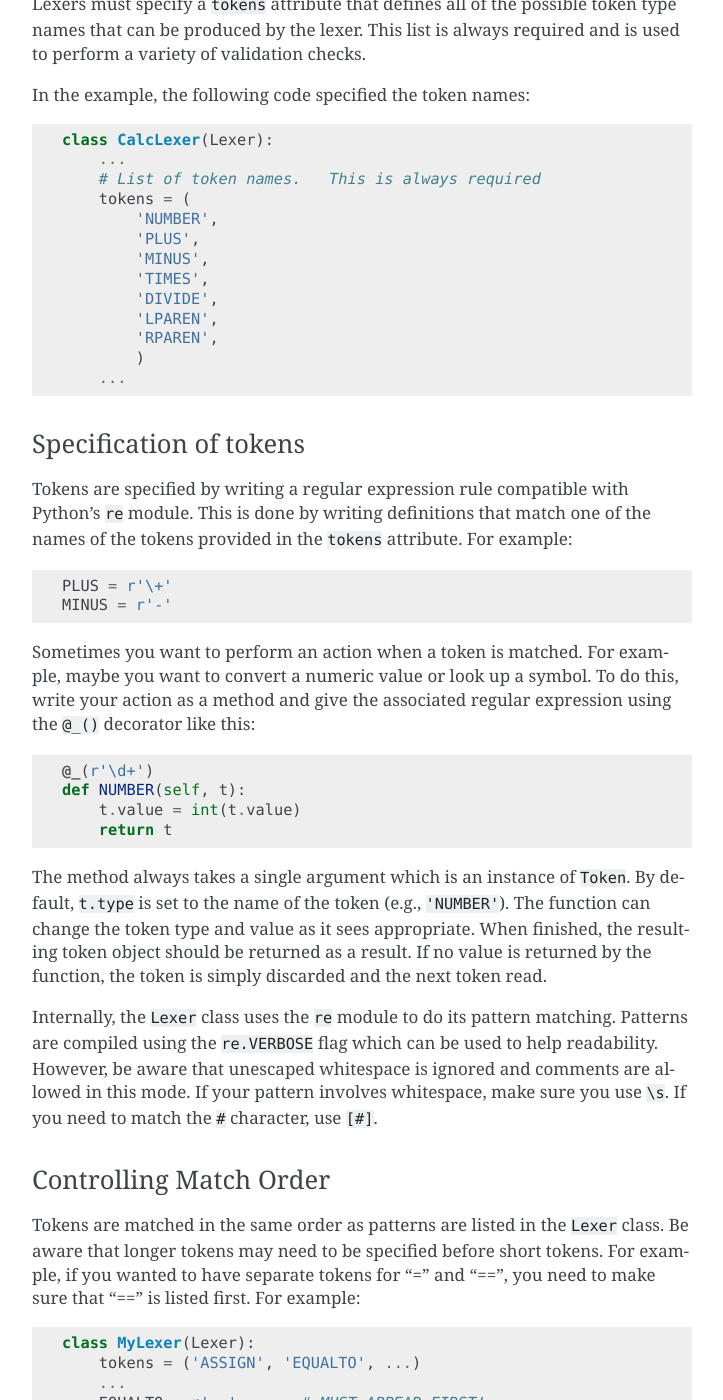
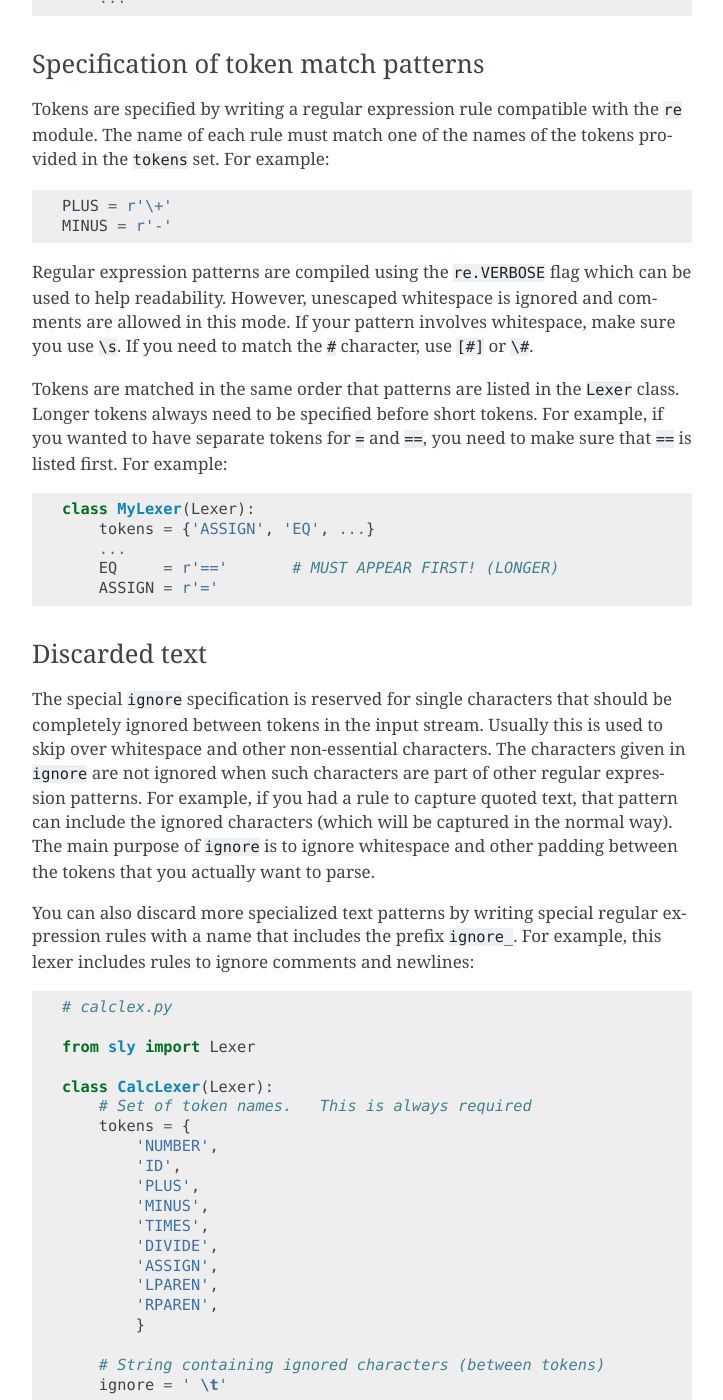
Before and after one commit to dabeaz/sly, a Sphinx documentation site: the page built from docs/sly.rst, in a window 1280 px wide and 1400 px high, scrolled down 3049 px. Shown: the whole window, without its empty margins (388-1111 px from the left). Built offline with Sphinx 7.4.7, drawn with Linux system fonts in a browser that asks for light colours; some of the changed text lies outside the part shown.

Commit message:
Doc update

```diff
--- a/docs/sly.rst
+++ b/docs/sly.rst
@@ -60,130 +60,193 @@ described by the following list of token tuples::
       ('ID','t'), ('RPAREN',')' ]
 
 The SLY ``Lexer`` class is used to do this.   Here is a sample of a simple
-lexer::
+lexer that tokenizes the above text::
 
-    # ------------------------------------------------------------
     # calclex.py
-    #
-    # Lexer for a simple expression evaluator for
-    # numbers and +,-,*,/
-    # ------------------------------------------------------------
 
     from sly import Lexer
 
     class CalcLexer(Lexer):
-        # List of token names.   This is always required
-        tokens = (
+        # Set of token names.   This is always required
+        tokens = {
+            'ID',
             'NUMBER',
             'PLUS',
             'MINUS',
             'TIMES',
             'DIVIDE',
+            'ASSIGN',
             'LPAREN',
             'RPAREN',
-            )
+            }
 
-        # String containing ignored characters (spaces and tabs)
+        # String containing ignored characters between tokens
         ignore = ' \t'
 
-        # Regular expression rules for simple tokens
+        # Regular expression rules for tokens
+        ID      = r'[a-zA-Z_][a-zA-Z0-9_]*'
+        NUMBER  = r'\d+'
+        PLUS    = r'\+'
+        MINUS   = r'-'
+        TIMES   = r'\*'
+        DIVIDE  = r'/'
+        ASSIGN  = r'='
+        LPAREN  = r'\('
+        RPAREN  = r'\)'
+
+    if __name__ == '__main__':
+        data = 'x = 3 + 42 * (s - t)'
+        lexer = CalcLexer()
+        for tok in lexer.tokenize(data):
+            print('type=%r, value=%r' % (tok.type, tok.value))
+
+When executed, the example will produce the following output::
+
+    type='ID', value='x'
+    type='ASSIGN', value='='
+    type='NUMBER', value='3'
+    type='PLUS', value='+'
+    type='NUMBER', value='42'
+    type='TIMES', value='*'
+    type='LPAREN', value='('
+    type='ID', value='s'
+    type='MINUS', value='-'
+    type='ID', value='t'
+    type='RPAREN', value=')'
+
+A lexer only has one public method ``tokenize()``.  This is a generator
+function that produces a stream of ``Token`` instances.
+The ``type`` and ``value`` attributes of ``Token`` contain the
+token type name and value respectively.
+
+The tokens set
+^^^^^^^^^^^^^^^
+
+Lexers must specify a ``tokens`` set that defines all of the possible
+token type names that can be produced by the lexer.  This is always
+required and is used to perform a variety of validation checks.
+
+In the example, the following code specified the token names::
+
+    class CalcLexer(Lexer):
+        ...
+        # Set of token names.   This is always required
+        tokens = {
+            'ID',
+            'NUMBER',
+            'PLUS',
+            'MINUS',
+            'TIMES',
+            'DIVIDE',
+            'ASSIGN',
+            'LPAREN',
+            'RPAREN',
+            }
+        ...
+
+Specification of token match patterns
+^^^^^^^^^^^^^^^^^^^^^^^^^^^^^^^^^^^^^
+
+Tokens are specified by writing a regular expression rule compatible
+with the ``re`` module.  The name of each rule must match one of the
+names of the tokens provided in the ``tokens`` set.  For example::
+
+    PLUS = r'\+'
+    MINUS = r'-'
+
+Regular expression patterns are compiled using the ``re.VERBOSE`` flag
+which can be used to help readability.  However,
+unescaped whitespace is ignored and comments are allowed in this mode.
+If your pattern involves whitespace, make sure you use ``\s``.  If you
+need to match the ``#`` character, use ``[#]`` or ``\#``.
+
+Tokens are matched in the same order that patterns are listed in the
+``Lexer`` class.  Longer tokens always need to be specified before
+short tokens.  For example, if you wanted to have separate tokens for
+``=`` and ``==``, you need to make sure that ``==`` is listed first.  For
+example::
+
+    class MyLexer(Lexer):
+        tokens = {'ASSIGN', 'EQ', ...}
+        ...
+        EQ     = r'=='       # MUST APPEAR FIRST! (LONGER)
+        ASSIGN = r'='
+
+Discarded text
+^^^^^^^^^^^^^^
+
+The special ``ignore`` specification is reserved for single characters
+that should be completely ignored between tokens in the input stream.
+Usually this is used to skip over whitespace and other non-essential
+characters.  The characters given in ``ignore`` are not ignored when
+such characters are part of other regular expression patterns.  For
+example, if you had a rule to capture quoted text, that pattern can
+include the ignored characters (which will be captured in the normal
+way).  The main purpose of ``ignore`` is to ignore whitespace and
+other padding between the tokens that you actually want to parse.
+
+You can also discard more specialized text patterns by writing special
+regular expression rules with a name that includes the prefix
+``ignore_``.  For example, this lexer includes rules to ignore
+comments and newlines::
+
+    # calclex.py
+
+    from sly import Lexer
+
+    class CalcLexer(Lexer):
+        # Set of token names.   This is always required
+        tokens = {
+            'NUMBER',
+            'ID',
+            'PLUS',
+            'MINUS',
+            'TIMES',
+            'DIVIDE',
+            'ASSIGN',
+            'LPAREN',
+            'RPAREN',
+            }
+
+        # String containing ignored characters (between tokens)
+        ignore = ' \t'
+
+        # Regular expression rules for tokens
         PLUS    = r'\+'
         MINUS   = r'-'
         TIMES   = r'\*'
         DIVIDE  = r'/'
         LPAREN  = r'\('
         RPAREN  = r'\)'
+        ASSIGN  = r'='
+        NUMBER  = r'\d+'
+        ID      = r'[a-zA-Z_][a-zA-Z0-9_]*'
 
-        # A regular expression rule with some action code
-        @_(r'\d+')
-        def NUMBER(self, t):
-            t.value = int(t.value)
-            return t
-
-        # Define a rule so we can track line numbers
-        @_(r'\n+')
-        def newline(self, t):
-            self.lineno += len(t.value)
-
-        # Error handling rule (skips ahead one character)
-        def error(self, value):
-            print("Line %d: Illegal character '%s'" %
-	          (self.lineno, value[0]))
-            self.index += 1
+        # Ignored text
+        ignore_comment = r'\#.*'
+        ignore_newline = r'\n+'
 
     if __name__ == '__main__':
-        data = '''
-                 3 + 4 * 10
-                   + -20 * ^ 2
-               '''
-
+        data = '''x = 3 + 42
+                    * (s    # This is a comment
+                        - t)'''
         lexer = CalcLexer()
         for tok in lexer.tokenize(data):
-            print(tok)
+            print('type=%r, value=%r' % (tok.type, tok.value))
 
-When executed, the example will produce the following output::
 
-    Token(NUMBER, 3, 2, 14)
-    Token(PLUS, '+', 2, 16)
-    Token(NUMBER, 4, 2, 18)
-    Token(TIMES, '*', 2, 20)
-    Token(NUMBER, 10, 2, 22)
-    Token(PLUS, '+', 3, 40)
-    Token(MINUS, '-', 3, 42)
-    Token(NUMBER, 20, 3, 43)
-    Token(TIMES, '*', 3, 46)
-    Line 3: Illegal character '^'
-    Token(NUMBER, 2, 3, 50)
+Adding Match Actions
+^^^^^^^^^^^^^^^^^^^^
 
-A lexer only has one public method ``tokenize()``.  This is a generator
-function that produces a stream of ``Token`` instances.
-The ``type`` and ``value`` attributes of ``Token`` contain the
-token type name and value respectively.  The ``lineno`` and ``index``
-attributes contain the line number and position in the input text
-where the token appears.
-
-The tokens list
-^^^^^^^^^^^^^^^
-
-Lexers must specify a ``tokens`` attribute that defines all of the possible token
-type names that can be produced by the lexer.  This list is always required
-and is used to perform a variety of validation checks.
-
-In the example, the following code specified the token names::
-
-    class CalcLexer(Lexer):
-        ...
-        # List of token names.   This is always required
-        tokens = (
-            'NUMBER',
-            'PLUS',
-            'MINUS',
-            'TIMES',
-            'DIVIDE',
-            'LPAREN',
-            'RPAREN',
-            )
-        ...
-
-Specification of tokens
-^^^^^^^^^^^^^^^^^^^^^^^
-
-Tokens are specified by writing a regular expression rule compatible
-with Python's ``re`` module.  This is done by writing definitions that
-match one of the names of the tokens provided in the ``tokens``
-attribute.  For example::
-
-    PLUS = r'\+'
-    MINUS = r'-'
-
-Sometimes you want to perform an action when a token is matched.  For example,
-maybe you want to convert a numeric value or look up a symbol.  To do
-this, write your action as a method and give the associated regular
+When certain tokens are matched, you may want to trigger some kind of
+action that performs extra processing.  For example, converting
+a numeric value or looking up language keywords.  One way to do this
+is to write your action as a method and give the associated regular
 expression using the ``@_()`` decorator like this::
 
     @_(r'\d+')
     def NUMBER(self, t):
-        t.value = int(t.value)
+        t.value = int(t.value)   # Convert to a numeric value
         return t
 
 The method always takes a single argument which is an instance of
@@ -191,69 +254,23 @@ The method always takes a single argument which is an instance of
 (e.g., ``'NUMBER'``).  The function can change the token type and
 value as it sees appropriate.  When finished, the resulting token
 object should be returned as a result. If no value is returned by the
-function, the token is simply discarded and the next token read.
+function, the token is discarded and the next token read.
 
-Internally, the ``Lexer`` class uses the ``re`` module to do its
-pattern matching.  Patterns are compiled using the ``re.VERBOSE`` flag
-which can be used to help readability.  However, be aware that
-unescaped whitespace is ignored and comments are allowed in this mode.
-If your pattern involves whitespace, make sure you use ``\s``.  If you
-need to match the ``#`` character, use ``[#]``.
+Instead of using the ``@_()`` decorator, you can also write a method
+that matches the same name as a token previously specified as a
+string. For example::
 
-Controlling Match Order
-^^^^^^^^^^^^^^^^^^^^^^^
+    ID = r'[a-zA-Z_][a-zA-Z0-9_]*'
+    ...
+    def ID(self, t):
+        reserved = { 'if', 'else', 'while', 'for' }
+        if t.value in reserved:
+             t.type = t.value.upper()
+        return t
 
-Tokens are matched in the same order as patterns are listed in the
-``Lexer`` class.  Be aware that longer tokens may need to be specified
-before short tokens.  For example, if you wanted to have separate
-tokens for "=" and "==", you need to make sure that "==" is listed
-first.  For example::
-
-    class MyLexer(Lexer):
-        tokens = ('ASSIGN', 'EQUALTO', ...)
-        ...
-        EQUALTO = r'=='       # MUST APPEAR FIRST!
-        ASSIGN  = r'='
-
-To handle reserved words, you should write a single rule to match an
-identifier and do a special name lookup in a function like this::
-
-    class MyLexer(Lexer):
-
-        reserved = { 'if', 'then', 'else', 'while' }
-        tokens = ['LPAREN','RPAREN',...,'ID'] + [ w.upper() for w in reserved ]
-
-        @_(r'[a-zA-Z_][a-zA-Z_0-9]*')
-        def ID(self, t):
-            # Check to see if the name is a reserved word
-            # If so, change its type.
-            if t.value in self.reserved:
-                t.type = t.value.upper()
-            return t
-
-Note: You should avoid writing individual rules for reserved words.
-For example, suppose you wrote rules like this::
-
-    FOR   = r'for'
-    PRINT = r'print'
-
-In this case, the rules will be triggered for identifiers that include
-those words as a prefix such as "forget" or "printed".
-This is probably not what you want.
-
-Discarded text
-^^^^^^^^^^^^^^
-To discard text, such as a comment, simply define a token rule that returns no value.  For example::
-
-    @_(r'\#.*')
-    def COMMENT(self, t):
-        pass
-        # No return value. Token discarded
-
-Alternatively, you can include the prefix ``ignore_`` in a token
-declaration to force a token to be ignored.  For example::
-
-    ignore_COMMENT = r'\#.*'
+This is potentially useful trick for debugging a lexer.  You can temporarily
+attach a method to fire when a token is seen and take it away later without
+changing any existing part of the lexer class.
 
 Line numbers and position tracking
 ^^^^^^^^^^^^^^^^^^^^^^^^^^^^^^^^^^
@@ -261,12 +278,12 @@ Line numbers and position tracking
 By default, lexers know nothing about line numbers.  This is because
 they don't know anything about what constitutes a "line" of input
 (e.g., the newline character or even if the input is textual data).
-To update this information, you need to write a special rule.  In the
-example, the ``newline()`` rule shows how to do this::
+To update this information, you need to add a special rule for newlines.
+Promote the ``ignore_newline`` token to a method like this::
 
     # Define a rule so we can track line numbers
     @_(r'\n+')
-    def newline(self, t):
+    def ignore_newline(self, t):
         self.lineno += len(t.value)
 
 Within the rule, the lineno attribute of the lexer is updated.  After
@@ -293,34 +310,15 @@ Since column information is often only useful in the context of error
 handling, calculating the column position can be performed when needed
 as opposed to including it on each token.
 
-Ignored characters
-^^^^^^^^^^^^^^^^^^
-
-The special ``ignore`` specification is reserved for characters that
-should be completely ignored in the input stream.  Usually this is
-used to skip over whitespace and other non-essential characters.
-Although it is possible to define a regular expression rule for
-whitespace in a manner similar to ``newline()``, the use of ``ignore``
-provides substantially better lexing performance because it is handled
-as a special case and is checked in a much more efficient manner than
-the normal regular expression rules.
-
-The characters given in ``ignore`` are not ignored when such
-characters are part of other regular expression patterns.  For
-example, if you had a rule to capture quoted text, that pattern can
-include the ignored characters (which will be captured in the normal
-way).  The main purpose of ``ignore`` is to ignore whitespace and
-other padding between the tokens that you actually want to parse.
-
 Literal characters
 ^^^^^^^^^^^^^^^^^^
 
-Literal characters can be specified by defining a variable
+Literal characters can be specified by defining a set
 ``literals`` in the class.  For example::
 
      class MyLexer(Lexer):
          ...
-         literals = [ '+','-','*','/' ]
+         literals = { '+','-','*','/' }
          ...
 
 A literal character is simply a single character that is returned "as
@@ -337,30 +335,32 @@ appropriately. For example::
 
      class MyLexer(Lexer):
 
-          literals = [ '{', '}' ]
+          literals = { '{', '}' }
 
           def __init__(self):
-              self.indentation_level = 0
+              self.nesting_level = 0
 
           @_(r'\{')
           def lbrace(self, t):
               t.type = '{'      # Set token type to the expected literal
-	      self.indentation_level += 1
+	      self.nesting_level += 1
               return t
 
           @_(r'\}')
           def rbrace(t):
               t.type = '}'      # Set token type to the expected literal
-	      self.indentation_level -=1
+	      self.nesting_level -=1
               return t
 
 Error handling
 ^^^^^^^^^^^^^^
 
-The ``error()`` method is used to handle lexing errors that occur when
-illegal characters are detected.  The error method receives a string
-containing all remaining untokenized text.  A typical handler might
-look at this text and skip ahead in some manner.  For example::
+If a bad character is encountered while lexing, tokenizing will stop.
+However, you can add an ``error()`` method to handle lexing errors
+that occur when illegal characters are detected.  The error method
+receives a string containing all remaining untokenized text.  A
+typical handler might look at this text and skip ahead in some manner.
+For example::
 
     class MyLexer(Lexer):
         ...
@@ -375,28 +375,120 @@ parser is often a hard problem.  An error handler might scan ahead
 to a logical synchronization point such as a semicolon, a blank line,
 or similar landmark.
 
-Maintaining extra state
+A More Complete Example
 ^^^^^^^^^^^^^^^^^^^^^^^
 
-In your lexer, you may want to maintain a variety of other state
-information.  This might include mode settings, symbol tables, and
-other details.  As an example, suppose that you wanted to keep track
-of how many NUMBER tokens had been encountered.  You can do this by
-adding an ``__init__()`` method and adding more attributes. For
-example::
+Here is a more complete example that puts many of these concepts
+into practice::
 
-    class MyLexer(Lexer):
-        def __init__(self):
-            self.num_count = 0
+    # calclex.py
+
+    from sly import Lexer
+
+    class CalcLexer(Lexer):
+        reserved_words = { 'WHILE', 'PRINT' }
+
+        # Set of token names.   This is always required
+        tokens = {
+            'NUMBER',
+            'ID',
+            'PLUS',
+            'MINUS',
+            'TIMES',
+            'DIVIDE',
+            'ASSIGN',
+            'EQ',
+            'LT',
+            'LE',
+            'GT',
+            'GE',
+            'NE',
+            *reserved_words,
+            }
+
+        literals = { '(', ')', '{', '}', ';' }
+
+        # String containing ignored characters
+        ignore = ' \t'
+
+        # Regular expression rules for tokens
+        PLUS    = r'\+'
+        MINUS   = r'-'
+        TIMES   = r'\*'
+        DIVIDE  = r'/'
+        EQ      = r'=='
+        ASSIGN  = r'='
+        LE      = r'<='
+        LT      = r'<'
+        GE      = r'>='
+        GT      = r'>'
+        NE      = r'!='
 
         @_(r'\d+')
-        def NUMBER(self,t):
-            self.num_count += 1
+        def NUMBER(self, t):
             t.value = int(t.value)
             return t
 
-Please note that lexers already use the ``lineno`` and ``position``
-attributes during parsing.
+        @_(r'[a-zA-Z_][a-zA-Z0-9_]*')
+        def ID(self, t):
+            if t.value.upper() in self.reserved_words:
+                t.type = t.value.upper()
+            return t
+
+        ignore_comment = r'\#.*'
+
+        # Line number tracking
+        @_(r'\n+')
+        def ignore_newline(self, t):
+            self.lineno += t.value.count('\n')
+
+        def error(self, value):
+            print('Line %d: Bad character %r' % (self.lineno, value[0]))
+            self.index += 1
+
+    if __name__ == '__main__':
+        data = '''
+    # Counting
+    x = 0;
+    while (x < 10) {
+        print x:
+        x = x + 1;
+    }
+    '''
+        lexer = CalcLexer()
+        for tok in lexer.tokenize(data):
+            print(tok)
+
+If you run this code, you'll get output that looks like this::
+
+    Token(ID, 'x', 3, 12)
+    Token(ASSIGN, '=', 3, 14)
+    Token(NUMBER, 0, 3, 16)
+    Token(;, ';', 3, 17)
+    Token(WHILE, 'while', 4, 19)
+    Token((, '(', 4, 25)
+    Token(ID, 'x', 4, 26)
+    Token(LT, '<', 4, 28)
+    Token(NUMBER, 10, 4, 30)
+    Token(), ')', 4, 32)
+    Token({, '{', 4, 34)
+    Token(PRINT, 'print', 5, 40)
+    Token(ID, 'x', 5, 46)
+    Line 5: Bad character ':'
+    Token(ID, 'x', 6, 53)
+    Token(ASSIGN, '=', 6, 55)
+    Token(ID, 'x', 6, 57)
+    Token(PLUS, '+', 6, 59)
+    Token(NUMBER, 1, 6, 61)
+    Token(;, ';', 6, 62)
+    Token(}, '}', 7, 64)
+
+Study this example closely.  It might take a bit to digest, but all of the
+essential parts of writing a lexer are there. Tokens have to be specified
+with regular expression rules. You can optionally attach actions that
+execute when certain patterns are encountered.  Certain features such as
+character literals might make it easier to lex certain kinds of text.
+You can also add error handling.
 
 Writing a Parser
 ----------------
```
